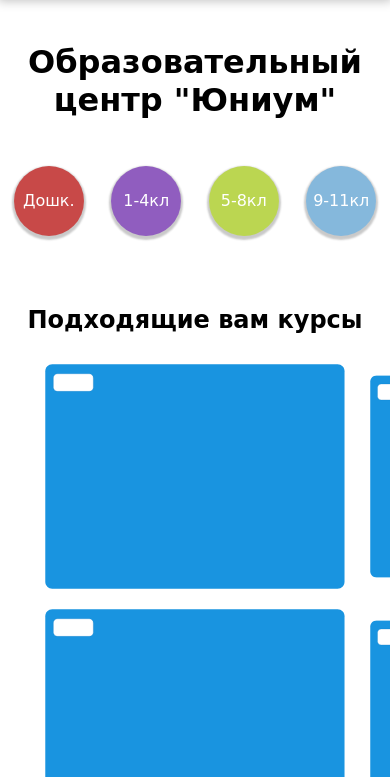
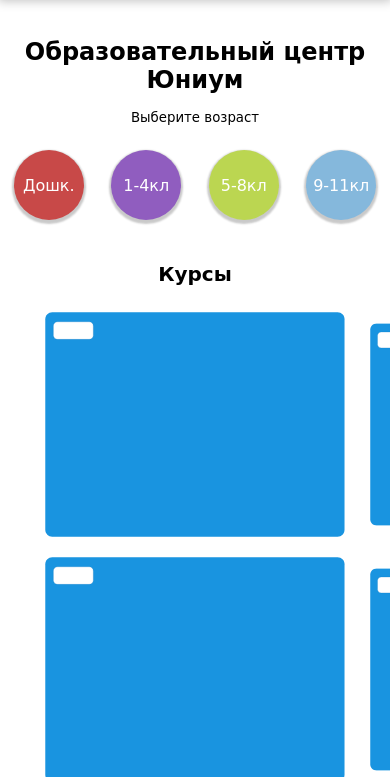
Before and after one commit to sharapudin-d/sharapudin-d.github.io, a plain HTML site: page index.html in a window 390 px wide. Shown: the part 67-844 px from the top of the page. Drawn offline with nearby package versions, Linux system fonts and the light colour scheme; a web font is replaced by a local one.

Commit message:
Unium v. 1.3.2
Unium

```diff
--- a/assets/css/style.css
+++ b/assets/css/style.css
@@ -6,8 +6,13 @@
 }
 h1{
   text-align: center;
+  font-size: 2em;
 }
 h2{
+  text-align: center;
+  font-size: 1.5em;
+}
+small{
   text-align: center;
 }
 .first_panel{
@@ -106,7 +111,7 @@
 .slick-center img{
   transform: scale(1);
 }
-@media screen and (max-width: 768px){
+@media screen and (max-width: 767px){
   .logo{
     width: 35%;
     padding: 1.5%;
@@ -123,8 +128,8 @@
     margin-top: 25px;
   }
   .third_panel{
-    margin-top: 50px;
-    margin-bottom: 50px;
+    margin-top: 25px;
+    margin-bottom: 25px;
   }
   .third_panel .line{
     margin-top: 10px;
@@ -140,4 +145,12 @@
   .slick-center img{
     transform: scale(1);
   }
+  h1{
+    text-align: center;
+    font-size: 1.5em;
+  }
+  h2{
+    text-align: center;
+    font-size: 1.25em;
+  }
 }
--- a/index.html
+++ b/index.html
@@ -16,7 +16,8 @@
       </div>
     </div>
     <div class="second_panel fdc">
-      <h1>Образовательный центр "Юниум"</h1>
+      <h1>Образовательный центр <br> Юниум</h1>
+      <small>Выберите возраст</small>
       <div class="line sa">
         <div class="course c1">
           <div class="line jcc">
@@ -41,7 +42,7 @@
       </div>
     </div>
     <div class="third_panel fdc">
-      <h2>Подходящие вам курсы</h2>
+      <h2>Курсы</h2>
       <div class="line jcc">
         <div class="slider">
           <div class="slide"><img src="assets/img/testcontent.svg" alt=""></div>
@@ -72,7 +73,6 @@
           <div class="slide"><img src="assets/img/testcontent.svg" alt=""></div>
         </div>
       </div>
-
     </div>
     <script type="text/javascript" src="assets/js/script.js"></script>
     <script src="https://ajax.googleapis.com/ajax/libs/jquery/3.3.1/jquery.min.js"></script>
```
